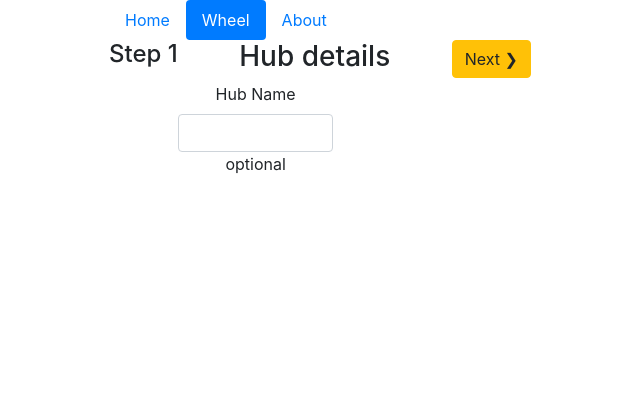
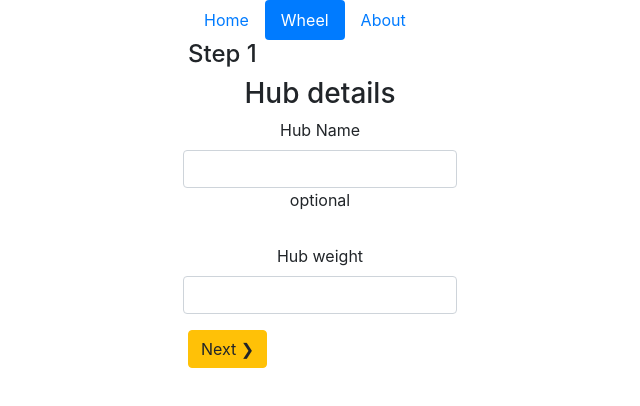
Before and after one commit to kimchirice/32spoke, a React (Create React App) app: page /wheel in a window 1280 px wide. Shown: the top 406 px of the page, without its empty margins (320-960 px from the left). Built offline with nearby package versions, Linux system fonts and the light colour scheme.

Commit message:
[Mod] class App

```diff
--- a/src/App.css
+++ b/src/App.css
@@ -2,8 +2,9 @@
   text-align: center;
   display:flex;
   flex-direction: column;
-  justify-content: center;
+  justify-content: flex-start;
   align-items: center;
+  min-height: 100vh;
 }
 
 .App-logo {
--- a/src/Components/Hub/Hub.js
+++ b/src/Components/Hub/Hub.js
@@ -10,7 +10,7 @@ export default function Hub() {
         <form >
           <fieldset id="form--hub">
             <div className="form-row">
-              <div className="form-group col-md-7">
+              <div className="form-group ">
                 <label className="form-label" htmlFor="hubName">Hub Name</label>
                 <input
                     className="form-control"
@@ -23,6 +23,22 @@ export default function Hub() {
                 <p className=""> optional</p>
               </div>
             </div>
+            <div className="form-row">
+              <div className="form-group ">
+                <label className="form-label" htmlFor="hubWeight">Hub weight</label>
+                <input
+                    className="form-control"
+                    type='text'
+                    id='hubWeight'
+                    name='hubWeight'
+                    value={wheel.hubWeight}
+                    onChange={handleChange}
+                />
+              </div>
+            </div>
+
+
+
           </fieldset>
         </form>
       </div>
--- a/src/Pages/Wheel.js
+++ b/src/Pages/Wheel.js
@@ -57,7 +57,7 @@ const Wheel = () => {
 
 
   return (
-    <div className="d-flex jc-center">
+    <div className="d-flex flex-column justify-content-center align-items-start">
       <h4>Step {currentStep}</h4>
       <Steps />
       <Buttons />
```
